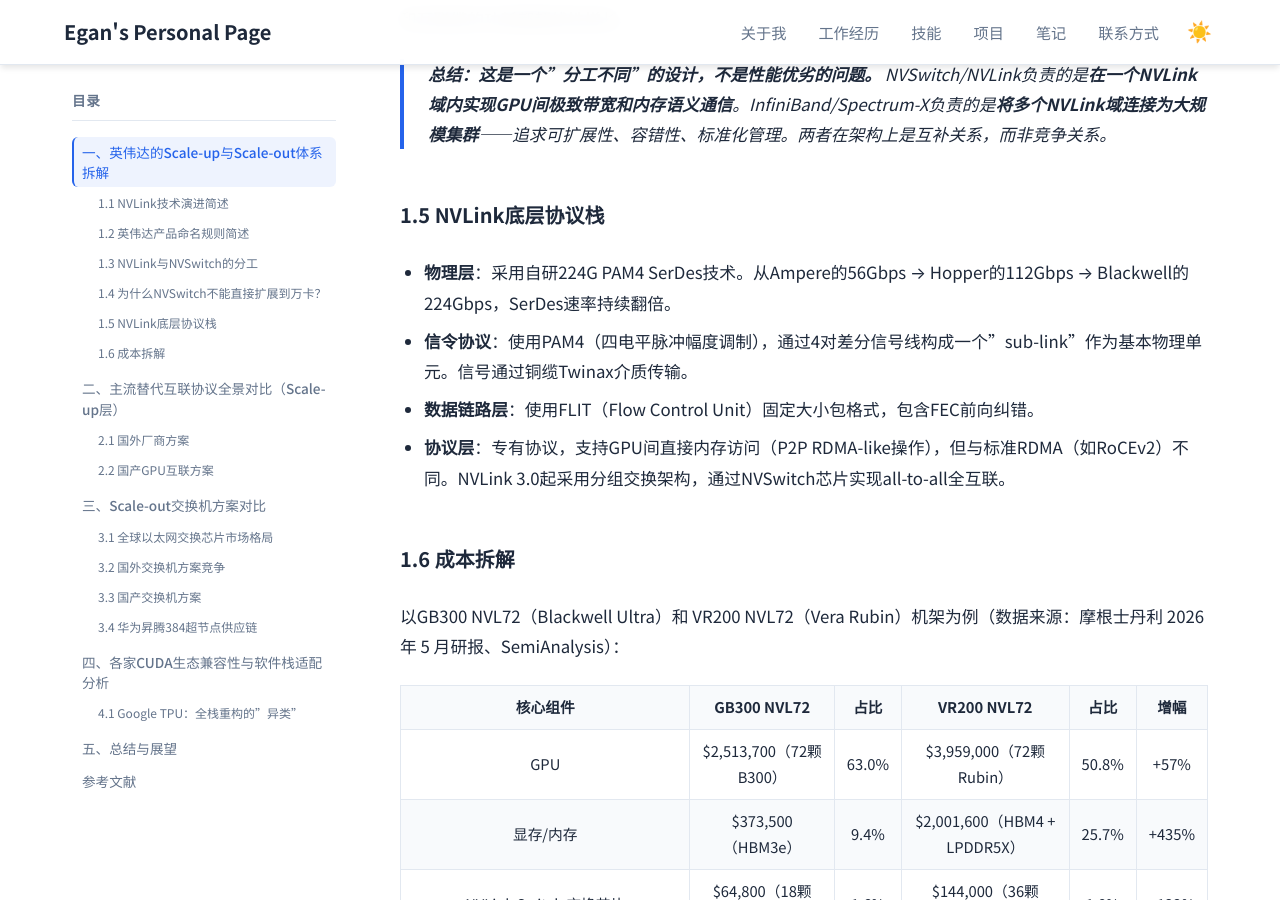
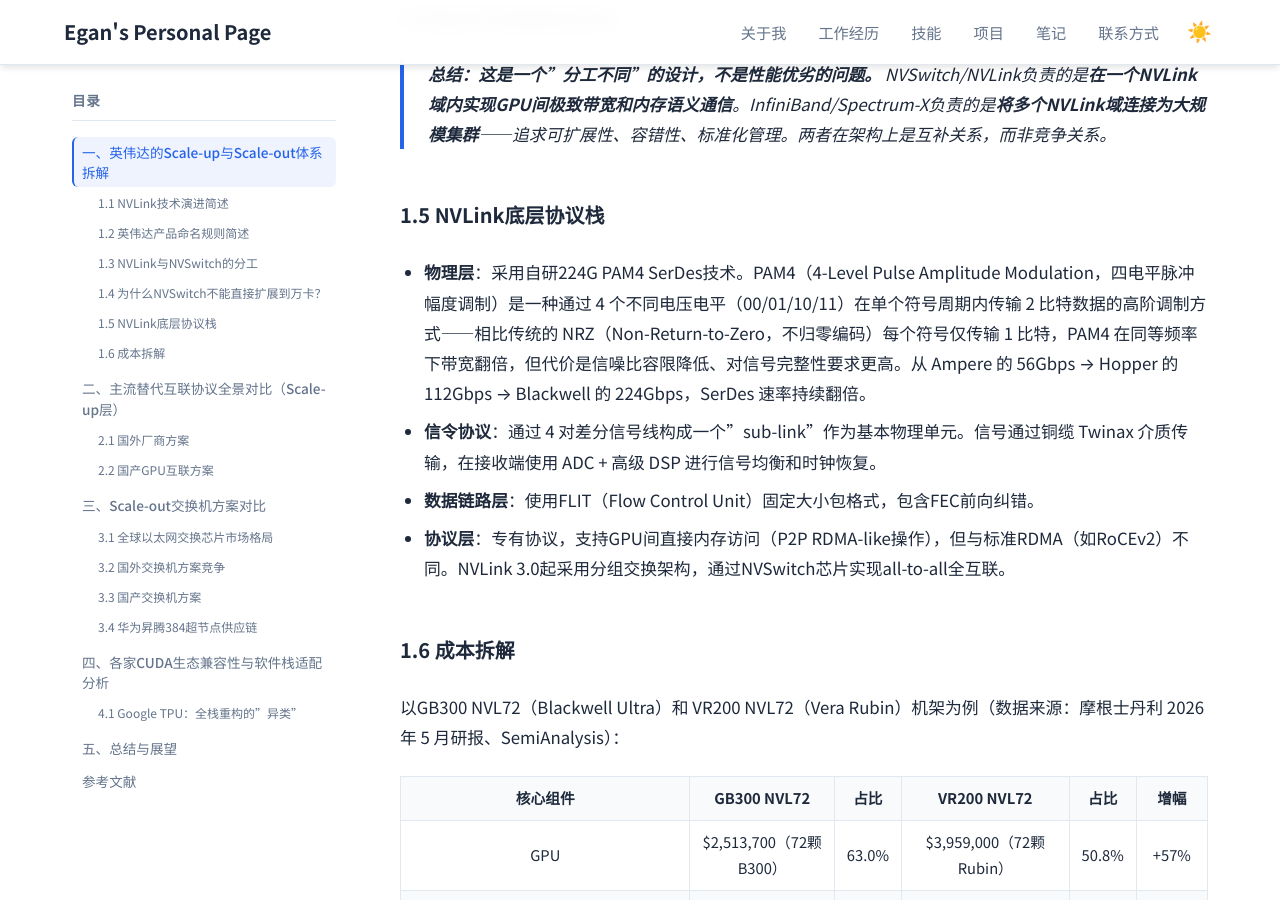
Before and after one commit to Lejun-Hu/Lejun-Hu.github.io, a Jekyll site: the page built from _notes/2026-7-12-GPU_Interconnect_Research.md, in a window 1280 px wide and 900 px high, scrolled down 4366 px. Built offline with Jekyll 4.4.1, drawn with Linux system fonts in a browser that asks for light colours.

Commit message:
refine: PAM4添加全称与技术原理解释，合并重复内容

```diff
--- a/_notes/2026-7-12-GPU_Interconnect_Research.md
+++ b/_notes/2026-7-12-GPU_Interconnect_Research.md
@@ -91,8 +91,8 @@ NVLink是一种**自研的专有高速串行互联协议**，用于GPU到GPU以
 
 ### 1.5 NVLink底层协议栈
 
-- **物理层**：采用自研224G PAM4 SerDes技术。从Ampere的56Gbps → Hopper的112Gbps → Blackwell的224Gbps，SerDes速率持续翻倍。
-- **信令协议**：使用PAM4（四电平脉冲幅度调制），通过4对差分信号线构成一个"sub-link"作为基本物理单元。信号通过铜缆Twinax介质传输。
+- **物理层**：采用自研224G PAM4 SerDes技术。PAM4（4-Level Pulse Amplitude Modulation，四电平脉冲幅度调制）是一种通过 4 个不同电压电平（00/01/10/11）在单个符号周期内传输 2 比特数据的高阶调制方式——相比传统的 NRZ（Non-Return-to-Zero，不归零编码）每个符号仅传输 1 比特，PAM4 在同等频率下带宽翻倍，但代价是信噪比容限降低、对信号完整性要求更高。从 Ampere 的 56Gbps → Hopper 的 112Gbps → Blackwell 的 224Gbps，SerDes 速率持续翻倍。
+- **信令协议**：通过 4 对差分信号线构成一个"sub-link"作为基本物理单元。信号通过铜缆 Twinax 介质传输，在接收端使用 ADC + 高级 DSP 进行信号均衡和时钟恢复。
 - **数据链路层**：使用FLIT（Flow Control Unit）固定大小包格式，包含FEC前向纠错。
 - **协议层**：专有协议，支持GPU间直接内存访问（P2P RDMA-like操作），但与标准RDMA（如RoCEv2）不同。NVLink 3.0起采用分组交换架构，通过NVSwitch芯片实现all-to-all全互联。
 
```
